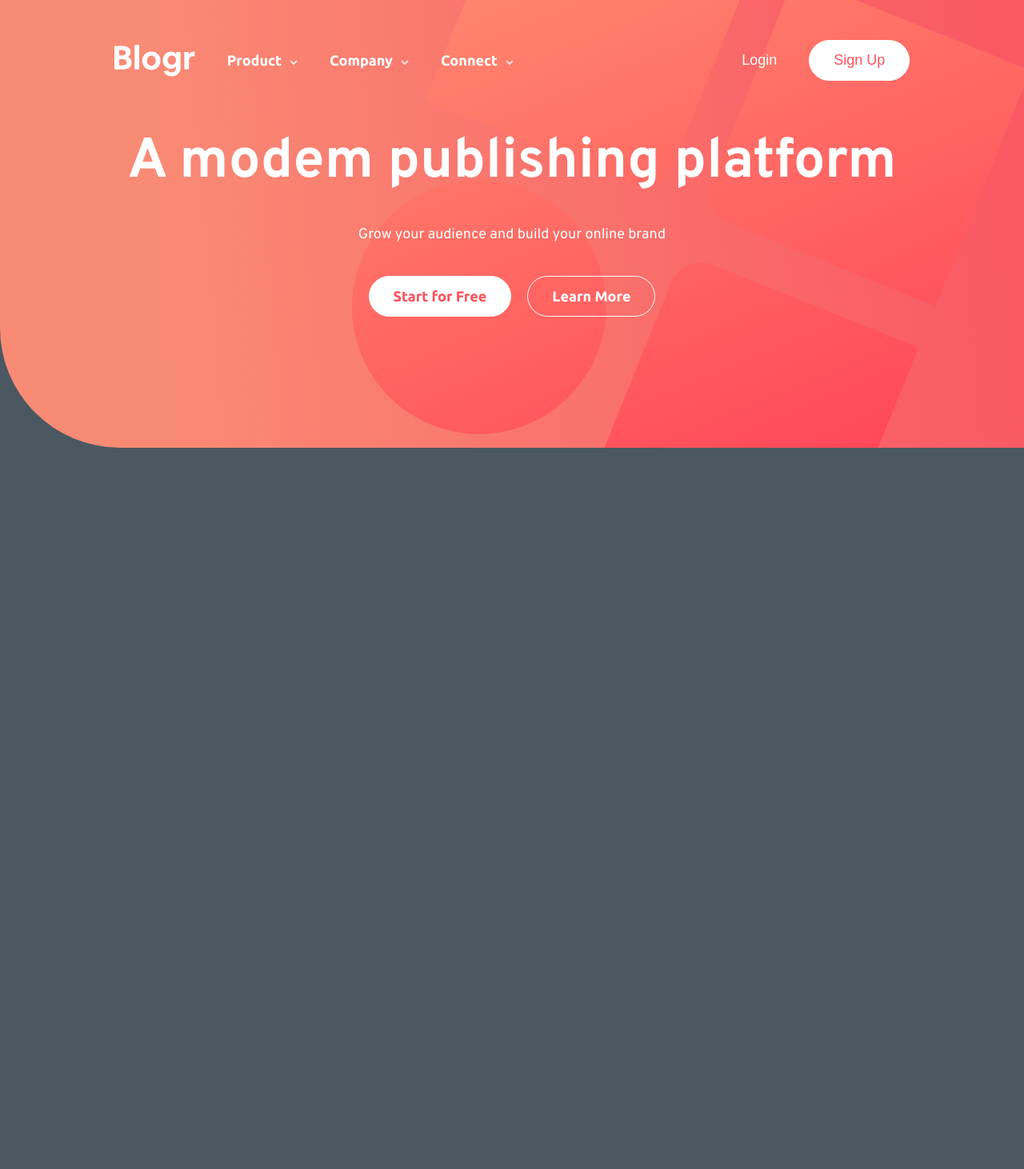
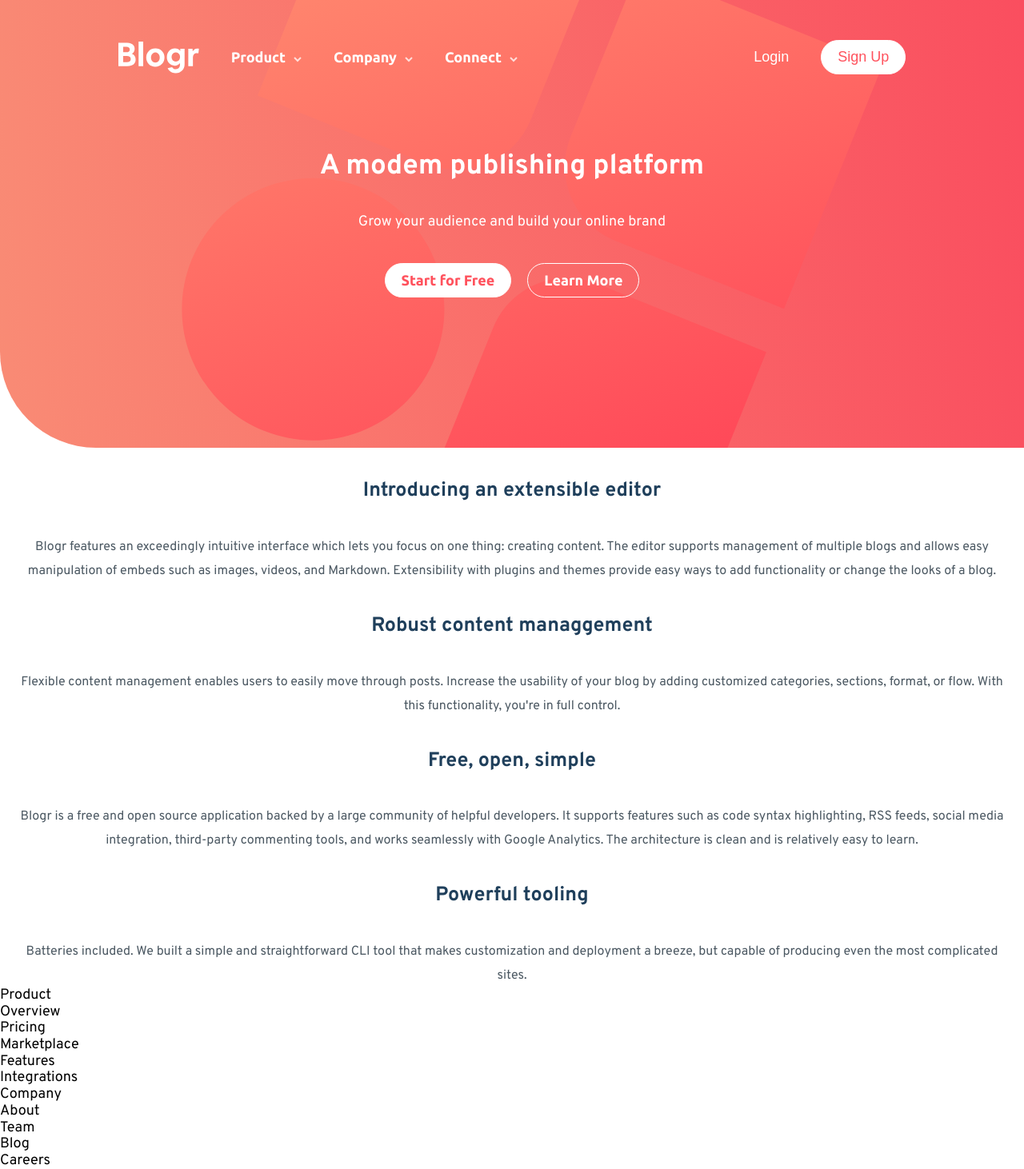
Before and after one commit to tiago-forward/desafio-blogr-landing-page-main, a React (Vite) app: page / in a window 1280 px wide. Shown: the top 1462 px of the page at 80% size. Before the commit the page ends 800 px from the top, so only its background shows below. Built offline with nearby package versions, Linux system fonts and the light colour scheme.

Commit message:
Adding multiple sections

```diff
--- /dev/null
+++ b/src/components/Footer/index.jsx
@@ -0,0 +1,35 @@
+import styled from "styled-components"
+
+const Footer = () => {
+    return (
+        <>
+            <footer>
+                <nav>
+                    <ul>
+                        <li>Product</li>
+                        <li>Overview</li>
+                        <li>Pricing</li>
+                        <li>Marketplace</li>
+                        <li>Features</li>
+                        <li>Integrations</li>
+                    </ul>
+                    <ul>
+                        <li>Company</li>
+                        <li>About</li>
+                        <li>Team</li>
+                        <li>Blog</li>
+                        <li>Careers</li>
+                    </ul>
+                    <ul>
+                        <li>Connect</li>
+                        <li>Contact</li>
+                        <li>Newsletter</li>
+                        <li>Linkedin</li>
+                    </ul>
+                </nav>
+            </footer>
+        </>
+    )
+}
+
+export { Footer }
--- a/src/components/Header/index.jsx
+++ b/src/components/Header/index.jsx
@@ -97,7 +97,7 @@ const ButtonSingUp = styled.button`
     border: 1px solid var(--white);
     border-radius: 40px;
     margin-left: 40px;
-    padding: 14px 30px;
+    padding: 10px 20px;
 
     &:hover {
         background-color: var(--very-light-red);
--- /dev/null
+++ b/src/components/Section/ContentSection/Content/index.jsx
@@ -0,0 +1,26 @@
+import styled from "styled-components"
+
+const Content = ({ title, paragraph }) => {
+    return (
+        <>
+            <Titulo>{title}</Titulo>
+            <Paragraph>{paragraph}</Paragraph>
+        </>
+    )
+}
+
+export { Content }
+
+const Titulo = styled.h3`
+    color: var(--very-dark-blue);
+    text-align: center;
+    font-size: 25px;
+    padding: 40px 30px 40px 30px;
+`
+
+const Paragraph = styled.p`
+    color: var(--very-dark-grayish-blue);
+    text-align: center;
+    line-height: 30px;
+    padding: 0px 15px 0px 15px;
+`
--- /dev/null
+++ b/src/components/Section/ContentSection/index.jsx
@@ -0,0 +1,17 @@
+import styled from "styled-components"
+import { Content } from "./Content"
+
+const ContentSection = ({title1, paragraph1, title2, paragraph2 }) => {
+    return (
+        <>
+            <Content
+            title={title1}
+            paragraph={paragraph1} />
+            <Content
+            title={title2}
+            paragraph={paragraph2} />
+        </>
+    )
+}
+
+export { ContentSection }
--- a/src/components/Section/HomeSection/index.jsx
+++ b/src/components/Section/HomeSection/index.jsx
@@ -5,7 +5,7 @@ const HomeSection = () => {
         <Section>
             <Titulo>A modem publishing platform</Titulo>
             <Paragraph>Grow your audience and build your online brand</Paragraph>
-            <div>
+            <div style={{padding: "0px 15px"}}>
                 <ButtonStart>Start for Free</ButtonStart>
                 <ButtonLearn>Learn More</ButtonLearn>
             </div>
@@ -17,28 +17,33 @@ export { HomeSection }
 
 const Section = styled.section`
     background: rgb(249,139,117);
-    background-image: url("../../../../public/images/bg-pattern-intro-desktop.svg"), linear-gradient(85deg, rgba(249,139,117,1) 0%, rgba(250,78,95,1) 100%);;
+    background-image: url("../../../../public/images/bg-pattern-intro-mobile.svg"), linear-gradient(85deg, rgba(249,139,117,1) 0%, rgba(250,78,95,1) 100%);;
     background-repeat: no-repeat;
-    background-size: cover;
+    /* background-position-y: center;
+    background-position-x: 200px; */
+    background-position-x: center;
     background-position-y: center;
-    background-position-x: 200px;
     display: flex;
     flex-direction: column;
     justify-content: center;
     align-items: center;
     height: 70vh;
-    border-bottom-left-radius: 150px;
+    border-bottom-left-radius: 120px;
+    text-align: center;
 `
 
 const Titulo = styled.h1`
+
     color: var(--white);
-    font-size: 70px;
+    font-size: 35px;
+    padding: 0px 15px;
     margin-bottom: 40px;
 `
 const Paragraph = styled.p`
     color: var(--white);
     font-size: 18px;
     margin-bottom: 40px;
+    padding: 0px 15px;
 `
 
 const ButtonStart = styled.button`
@@ -48,7 +53,7 @@ const ButtonStart = styled.button`
     border-radius: 40px;
     font-family: "Ubuntu", sans-serif;
     font-weight: 600;
-    padding: 14px 30px;
+    padding: 10px 20px;
 
     &:hover {
         background-color: var(--very-light-red);
@@ -60,7 +65,7 @@ const ButtonStart = styled.button`
 const ButtonLearn = styled.button`
     color: var(--white);
     border: 1px solid var(--white);
-    padding: 14px 30px;
+    padding: 10px 20px;
     border-radius: 40px;
     font-family: "Ubuntu", sans-serif;
     font-weight: 600;
--- a/src/pages/Home/index.jsx
+++ b/src/pages/Home/index.jsx
@@ -1,6 +1,8 @@
 import { useState } from "react";
 import { Header } from "../../components/Header";
 import { HomeSection } from "../../components/Section/HomeSection";
+import { ContentSection } from "../../components/Section/ContentSection";
+import { Footer } from "../../components/Footer";
 
 const Home = () => {
     const [menuIsVisible, setMenuIsVisible] = useState(false);
@@ -9,7 +11,21 @@ const Home = () => {
         <>
             <Header />
             <HomeSection />
+            <ContentSection
+            title1="Introducing an extensible editor"
+            paragraph1="Blogr features an exceedingly intuitive interface which lets you focus on one thing: creating content. The editor supports management of multiple blogs and allows easy manipulation of embeds such as images, videos, and Markdown. Extensibility with plugins and themes provide easy ways to add functionality or change the looks of a blog."
+            title2="Robust content managgement"
+            paragraph2="Flexible content management enables users to easily move through posts. Increase the usability of your blog by adding customized categories, sections, format, or flow. With this functionality, you're in full control." />
+
+            <ContentSection
+            title1="Free, open, simple"
+            paragraph1="Blogr is a free and open source application backed by a large community of helpful developers. It supports features such as code syntax highlighting, RSS feeds, social media integration, third-party commenting tools, and works seamlessly with Google Analytics. The architecture is clean and is relatively easy to learn."
+            title2="Powerful tooling"
+            paragraph2="Batteries included. We built a simple and straightforward CLI tool that makes customization and deployment a breeze, but capable of producing even the most complicated sites." />
+
+            <Footer />
         </>
+
     )
 }
 
--- a/src/styles/GlobalStyle.js
+++ b/src/styles/GlobalStyle.js
@@ -28,7 +28,7 @@ export const GlobalStyle = createGlobalStyle`
   }
 
   body {
-    background-color: var(--very-dark-grayish-blue);
+    background-color: var(--white);
     font-family: "Overpass", sans-serif;
   }
 
```
